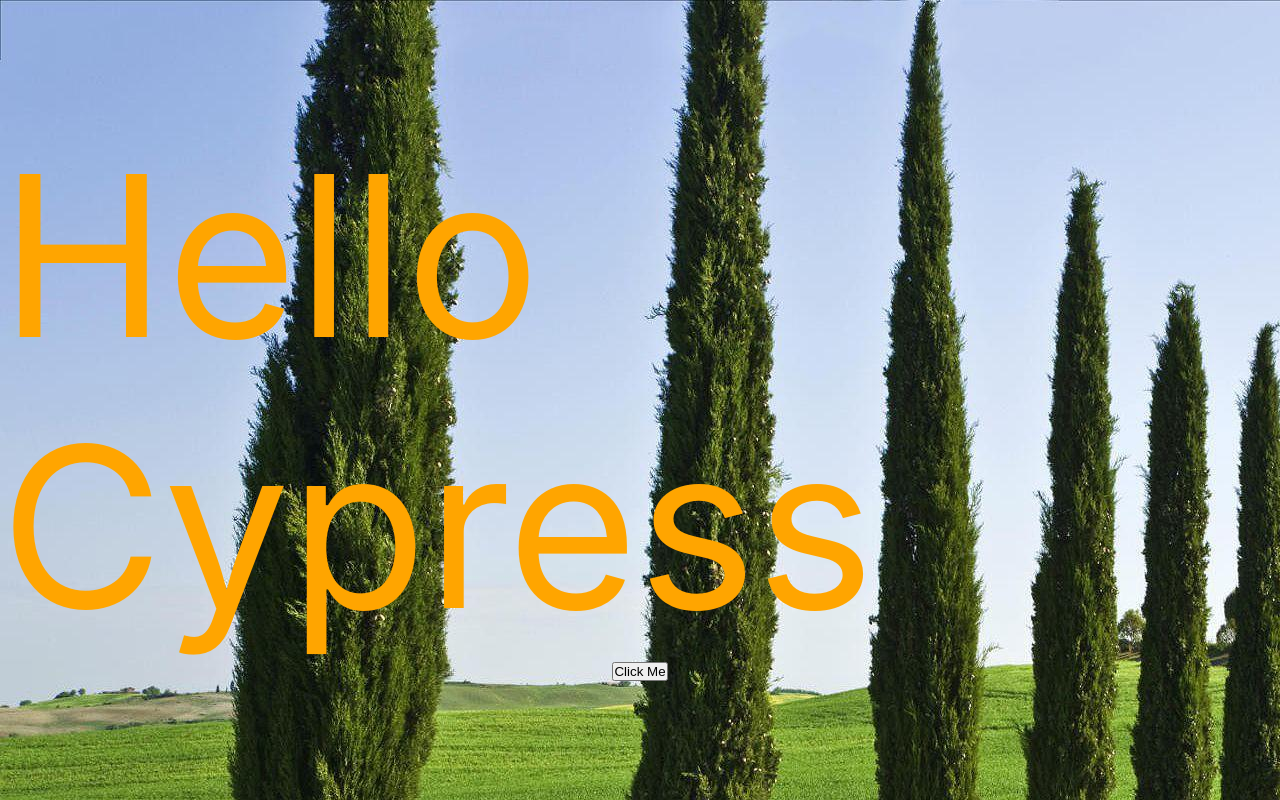
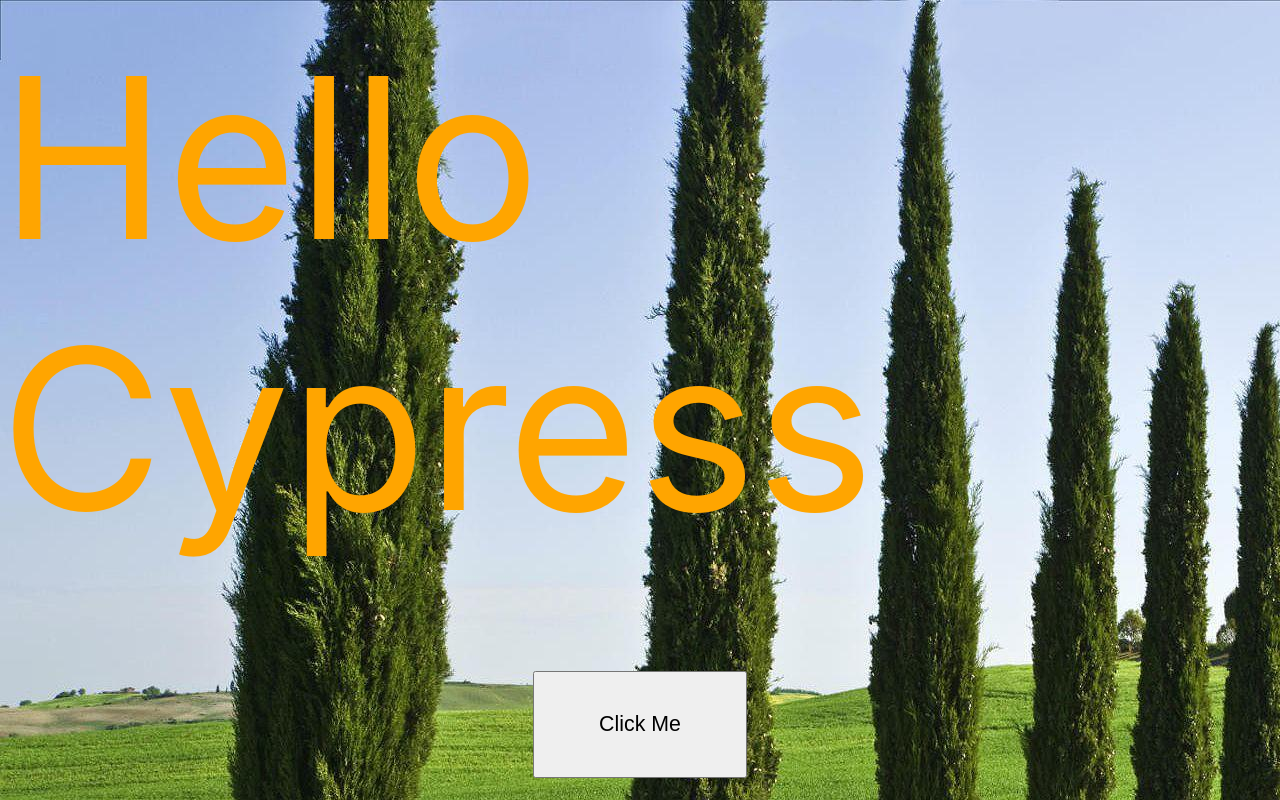
Before and after one commit to ronBP95/react-circle-cypress, a React (Create React App) app: page / in a window 1280 px wide. Built offline with nearby package versions, Linux system fonts and the light colour scheme.

Commit message:
finalized the app

```diff
--- a/src/App.css
+++ b/src/App.css
@@ -20,3 +20,10 @@
   justify-content: center;
   align-items: center;
 }
+
+button {
+  height: 5em;
+  width: 10em;
+  margin-top: 5em;
+  font-size: 16pt;
+}
--- a/src/App.js
+++ b/src/App.js
@@ -1,12 +1,17 @@
-import Button from "./components/button.js"
 import "./App.css"
+
+// Alert function for button click
+
+function clickAlert () {
+  window.alert("the button was clicked")
+}
 
 function App() {
   return (
     <div className="App">
       <div className="header">
         <p>Hello Cypress</p>
-        <button>Click Me</button>
+        <button className="button" onClick={clickAlert}>Click Me</button>
       </div>
     </div>
   );
```
Also changed, not shown: 1 other file (tests, documents, lock files or other folders).
